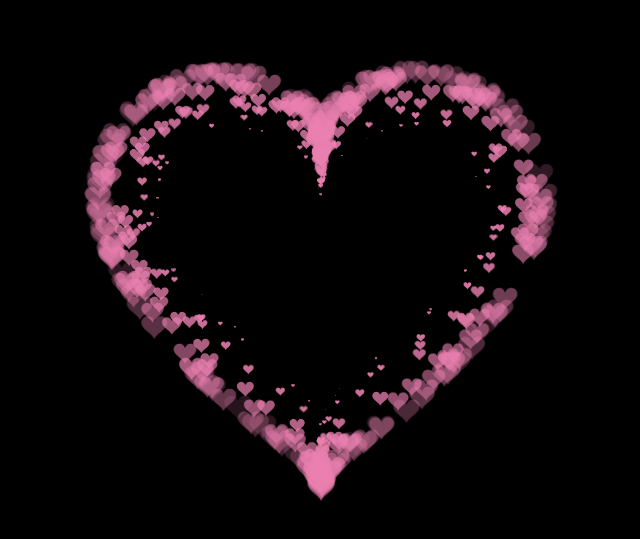
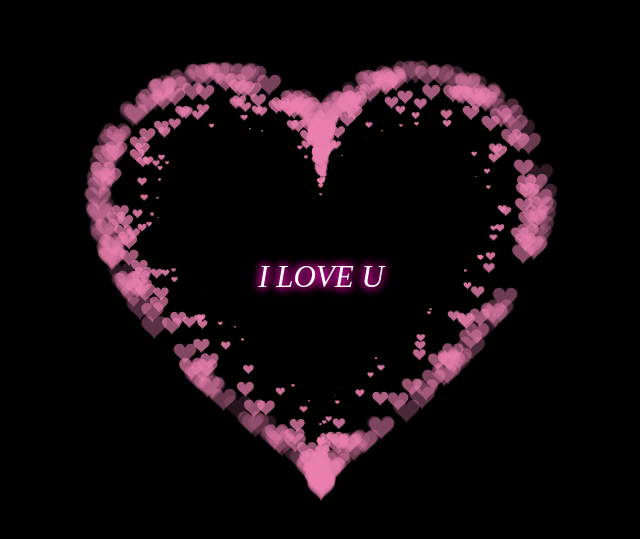
Before and after one commit to tainv1995/love, a plain HTML site: page index.html in a window 1280 px wide. Shown: the part 123-662 px from the top of the page, without its empty margins (319-959 px from the left). Drawn offline with Linux system fonts and the light colour scheme.

Commit message:
Update index.html

```diff
--- a/index.html
+++ b/index.html
@@ -515,6 +515,20 @@
 
   </script>
 
+   <div class="center-text" , style="background-color: rgb(0, 0, 0);
+        width: 100%;
+        color: rgb(255 255 255);
+        height: 100%;
+        font-size: 31px;
+        font-style: italic;
+        display: flex;
+        align-items: center;
+        justify-content: center;
+        margin-bottom: 50px;
+        text-shadow: 0 0 10px rgb(225 12 168), 0 0 10px rgb(225 12 168), 0 0 10px rgb(225 12 168);
+        text-align: center;">I LOVE U
+    </div>
+
 </BODY>
 
 </HTML>
```
